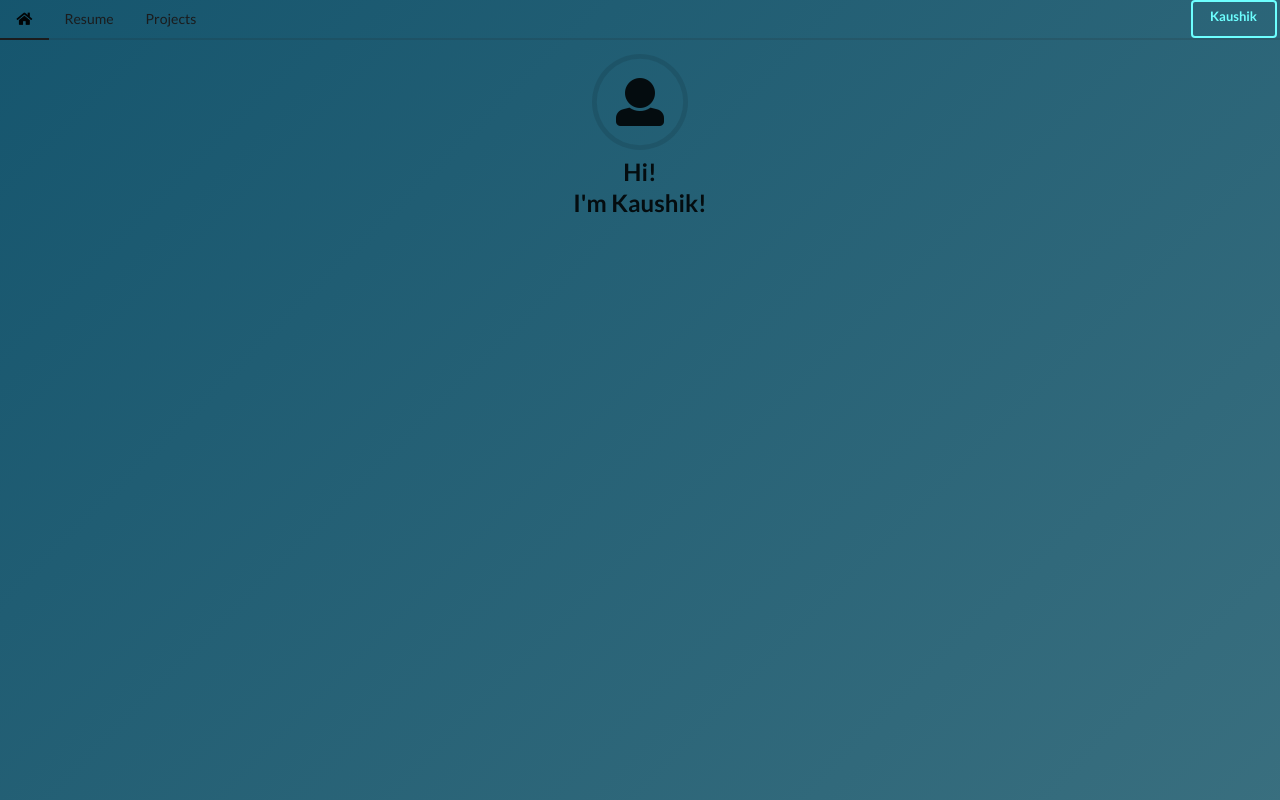
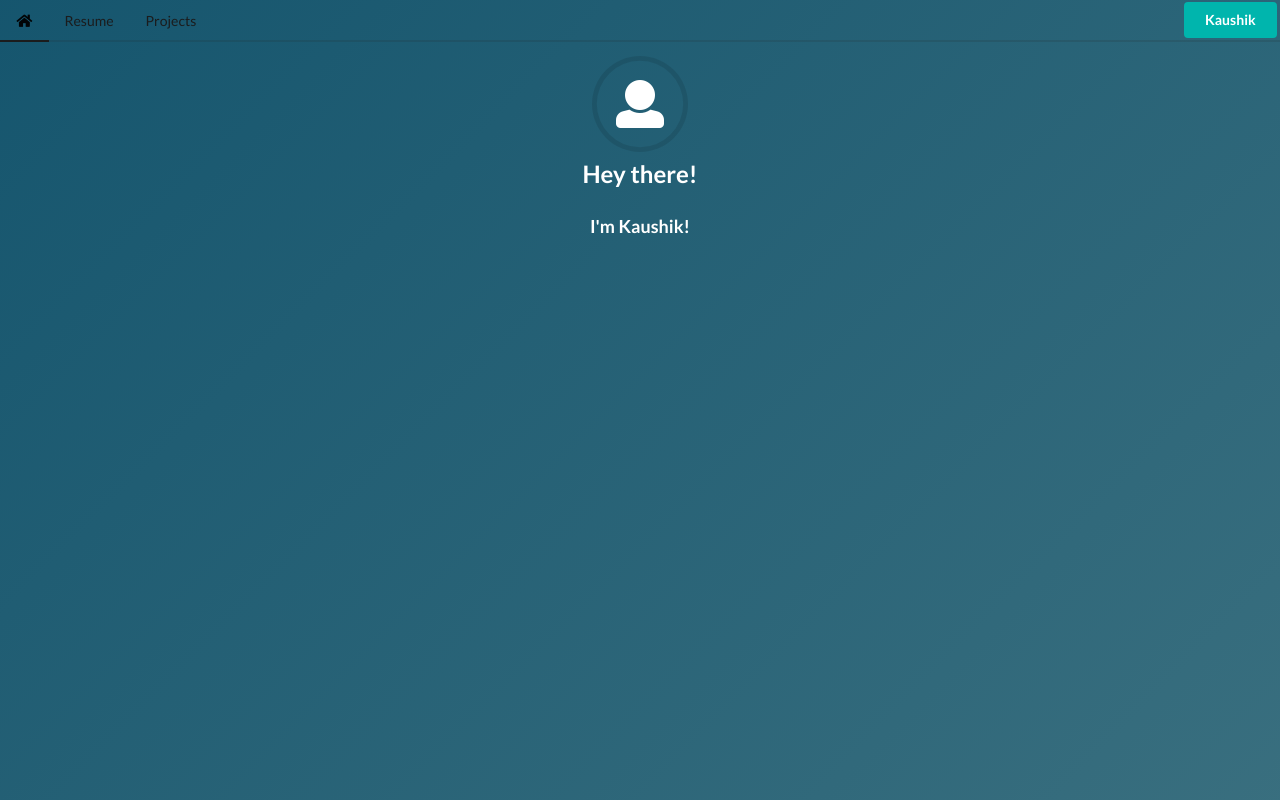
Before and after one commit to kaurama99/kaurama99.github.io, a plain HTML site: page index.html in a window 1280 px wide. Drawn offline with nearby package versions, Linux system fonts and the light colour scheme.

Commit message:
made some content changes

```diff
--- a/index.html
+++ b/index.html
@@ -18,17 +18,17 @@
           Projects
         </a>
         <div class="right menu">
-        <div class="ui vertical inverted teal small animated button" tabindex="0">
+        <div class="ui vertical teal animated button" id="userB">
             <div class="hidden content">Ramani</div>
             <div class="visible content">Kaushik</div>
           </div>
       </div>
     </div>
       <div class="ui container">
-        <h2 class="ui center aligned icon header">
+        <h2 class="ui center aligned icon header" id="text">
             <i class="circular user icon"></i>
-            Hi! <br>
-            I'm Kaushik!
+            Hey there!
+            <h3 class="ui center aligned header" id="text">I'm Kaushik!</h3>
           </h2>
       </div>
 </body>
--- a/style.css
+++ b/style.css
@@ -2,3 +2,12 @@
     margin-top: 20%;
     margin-left: 1%;
 }
+
+#text{
+    color: white;
+}
+
+#userB{
+    margin-top: 2px;
+    margin-bottom: 2px;
+}
```
